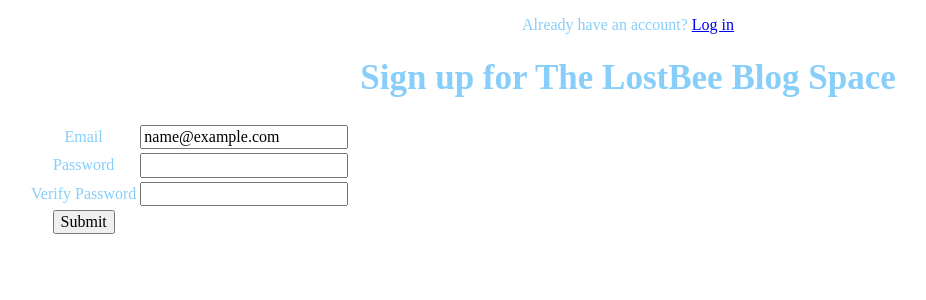
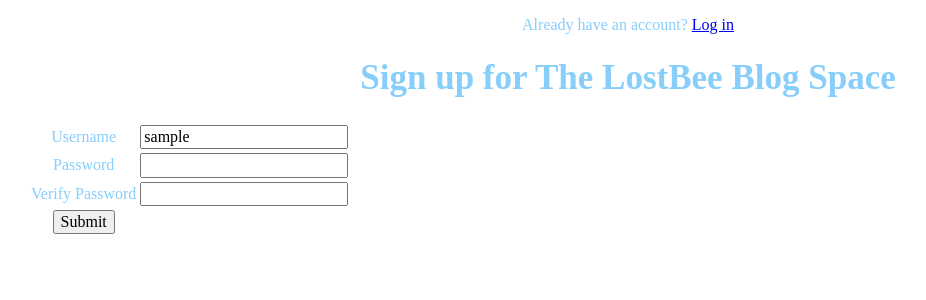
Before and after one commit to Bradleywboggs/blogz, a Flask app: template templates/signup.html in a window 1280 px wide. Shown: the part 54-354 px from the top of the page, without its empty margins (12-938 px from the left). Run offline with Flask 2, Linux system fonts and the light colour scheme; the visitor is signed in with stand-in values (Sample User, id 1); tables that the repository leaves empty hold one stand-in row (values such as "Sample post"); the template is opened without the code that fills it: most values are stand-ins (such as "Sample title", 1, 10 or a date in 2020).

Commit message:
changed User email field to username field, and modified the rest of the program to match

```diff
--- a/main.py
+++ b/main.py
@@ -27,21 +27,21 @@ class Post(db.Model):
         self.pub_date = pub_date
         self.author = author
 
-class User(db.Model): #TODO MODELS: Change email to Username
+class User(db.Model):
     id = db.Column(db.Integer, primary_key=True)
-    email = db.Column(db.String(120), unique=True, nullable=False)
+    username = db.Column(db.String(120), unique=True, nullable=False)
     pw_hash = db.Column(db.String(120))
     posts = db.relationship('Post', backref='author', lazy=True)
 
-    def __init__(self, email, password):
-        self.email = email
+    def __init__(self, username, password):
+        self.username = username
         self.pw_hash = make_pw_hash(password)
 
 
 @app.before_request
 def require_login():
     allowed_routes = ['get_login', 'post_login', 'get_signup', 'post_signup']
-    if request.endpoint not in allowed_routes and 'email' not in session:
+    if request.endpoint not in allowed_routes and 'username' not in session:
         return redirect('/login')
 
 @app.route('/login')
@@ -50,16 +50,16 @@ def get_login():
 
 @app.route('/login', methods=['POST'])
 def post_login():
-    email = request.form.get('email')
+    username = request.form.get('username')
     password = request.form.get('pw')
-    user = User.query.filter_by(email=email).first()
+    user = User.query.filter_by(username=username).first()
 
     if user and check_pw_hash(password, user.pw_hash) == True:
-        session['email'] = email
+        session['username'] = username
         flash("Login Successful!")
         return redirect('/')
     else:
-        flash("Invalid email or password")
+        flash("Invalid username or password")
         return redirect('/login')
 
 @app.route('/signup')
@@ -68,29 +68,28 @@ def get_signup():
 
 @app.route('/signup', methods=['POST'])
 def post_signup():
-    email = request.form['email']
+    username = request.form['username']
     password = request.form['pw']
     verifypw = request.form['verifypw']
-    existing_user = User.query.filter_by(email=email).first()
+    existing_user = User.query.filter_by(username=username).first()
 
-    email_error = ''
+    username_error = ''
     password_error = ''
     verifypw_error = ''
     duplicate_user_error = ''
-    # Regex pattern looks for alphanumeric characters - minimum 3, no max; '@' symbol,
-    # at least one alphanumeric, ''.'', at least 2 alphas(case insensitive)
-    email_pattern = re.compile(r'[\w]{3,}[@][\w]+[.][a-zA-Z]{2,}')
-    email_matched = email_pattern.match(email)
-    # Regex pattern checks for non-white space characters - minimum 8, maximum 20
+    # # Regex pattern checks for non-white space characters - minimum 4, maximum 20
+    username_pattern = re.compile(r'[^\s]{4,20}')
+    username_matched = username_pattern.match(username)
+    # Regex pattern checks for non-white space characters - minimum 4, maximum 20
     pw_pattern = re.compile(r'[^\s]{4,20}')
     pw_matched = pw_pattern.match(password)
 
-    #verify email
-    if not email_matched:
-        email_error =  'error'
-        flash('This email is not valid', 'error')
+    #verify username
+    if not username_matched:
+        username_error =  'error'
+        flash('This username is not valid', 'error')
     else:
-        email = email
+        username = username
         if existing_user:
             duplicate_user_error = 'error'
             flash('User already exists.', 'error')
@@ -117,22 +116,22 @@ def post_signup():
                 password = password
                 verifypw = verifypw
 
-    if not email_error and not password_error and not verifypw_error and not duplicate_user_error:
-        new_user = User(email, password)
+    if not username_error and not password_error and not verifypw_error and not duplicate_user_error:
+        new_user = User(username, password)
         db.session.add(new_user)
         db.session.commit()
-        session['email'] = email
+        session['username'] = username
         flash('Signup successful!', category='success')
         return redirect('/')
     #TODO: Determine if re-rendering template is needed.
     else:
         return render_template('signup.html',
-        password_error=password_error, email_error=email_error, verifypw_error=verifypw_error,duplicate_user_error=duplicate_user_error,
-        password='', verifypw='', email=email)
+        password_error=password_error, username_error=username_error, verifypw_error=verifypw_error,duplicate_user_error=duplicate_user_error,
+        password='', verifypw='', username=username)
 
 @app.route('/logout')
 def logout():
-    del session['email']
+    del session['username']
     return redirect('/login')
 
 @app.route('/')
@@ -162,7 +161,7 @@ def post_blogs():
     body = request.form['body']
     post_id = request.form['id']
     pub_date = Post.query.filter_by
-    author = User.query.filter_by(email=session['email']).first()
+    author = User.query.filter_by(username=session['username']).first()
 
     title_error = ''
     body_error = ''
--- a/templates/allblogs.html
+++ b/templates/allblogs.html
@@ -6,7 +6,7 @@
 {% for post in posts %}
     <h2><a href='/blog?id={{post.id}}'>{{post.title}}</a></h2>
     <p>{{post.body}}</p>
-    <p>written by <a href='/index?id={{post.author_id}}'>{{post.author.email}}</a></p>
+    <p>written by <a href='/index?id={{post.author_id}}'>{{post.author.username}}</a></p>
 <hr />
 <br>
 {% endfor %}
--- a/templates/displaypost.html
+++ b/templates/displaypost.html
@@ -6,5 +6,5 @@
 <hr />
 <p>{{post.body}}</p>
 
-<p>Back to {{post.author.email}}'s<a href='/index?id={{post.author_id}}'> posts</a> </p>
+<p>Back to {{post.author.username}}'s<a href='/index?id={{post.author_id}}'> posts</a> </p>
 {% endblock %}
--- a/templates/index.html
+++ b/templates/index.html
@@ -5,7 +5,7 @@
 <h3>Click an author below to read their posts!</h3>
 <ul>
 {% for  author in authors %}
-<li><a href='/index?id={{author.id}}'>{{author.email}}</a></li>
+<li><a href='/index?id={{author.id}}'>{{author.username}}</a></li>
 {% endfor %}
 </ul>
 {% endblock %}
--- a/templates/login.html
+++ b/templates/login.html
@@ -10,10 +10,10 @@
       <tbody>
           <tr>
             <td>
-                <label for="email">Email</label>
+                <label for="username">Username</label>
               </td>
               <td>
-                <input name="email" type="text" value="{{email}}" />
+                <input name="username" type="text" value="{{username}}" />
 
              </td>
           </tr>
--- a/templates/signup.html
+++ b/templates/signup.html
@@ -8,11 +8,11 @@
       <tbody>
           <tr>
             <td>
-                <label for="email">Email</label>
+                <label for="username">Username</label>
               </td>
               <td>
-                <input name="email" type="text" value="{{email}}" />
-                <span hidden class="error" >{{email_error}}</span>
+                <input name="username" type="text" value="{{username}}" />
+                <span hidden class="error" >{{username_error}}</span>
                 <span hidden class="error" >{{duplicate_user_error}}</span>
              </td>
           </tr>
```
